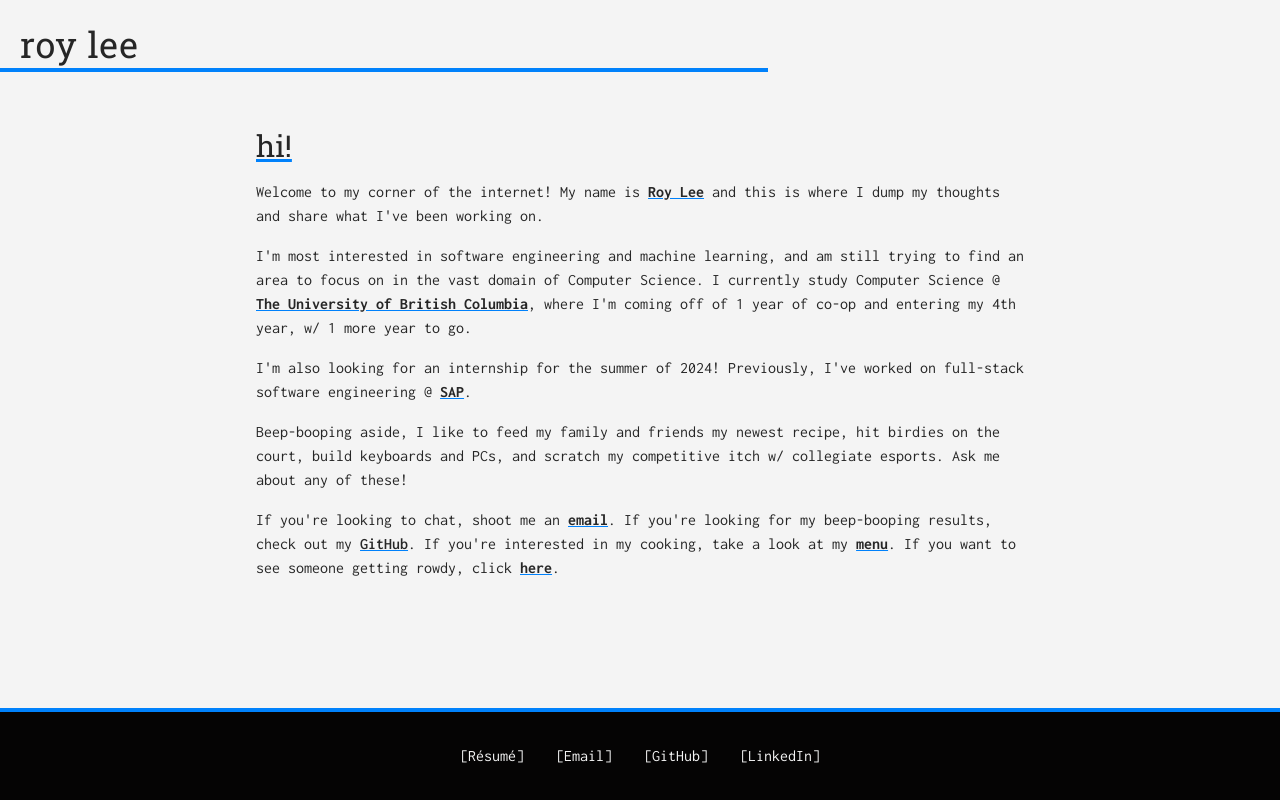
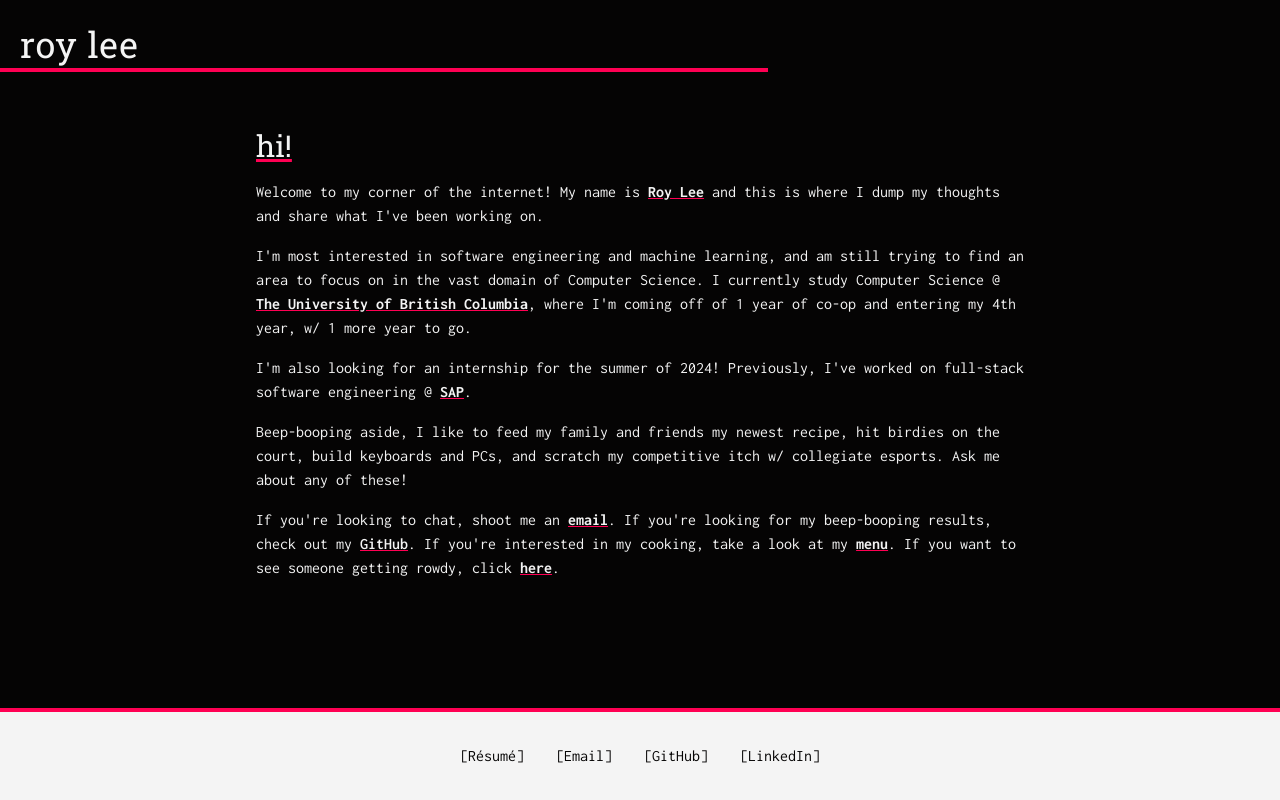
Before and after one commit to royee-lee/portfolio, a Next.js app: page / in a window 1280 px wide. Built offline with nearby package versions, Linux system fonts and the light colour scheme.

Commit message:
update colours (again)

```diff
--- a/app/components/footer.tsx
+++ b/app/components/footer.tsx
@@ -2,7 +2,7 @@ import './../globals.css';
 
 export default function Footer() {
   return (
-    <footer className="fixed left-0 bottom-0 w-full p-8 pb-8 border-t border-t-4 border-accent bg-black2 text-white font-inconsolata text-center">
+    <footer className="fixed left-0 bottom-0 w-full p-8 pb-8 border-t border-t-4 border-accent bg-white text-black2 font-inconsolata text-center">
       <p>
         <a
           className="p-4 hover:underline decoration-accent"
--- a/app/globals.css
+++ b/app/globals.css
@@ -40,7 +40,7 @@
   width: 100%;
   height: 110%;
   display: block;
-  background: theme('colors.white');
+  background: theme('colors.black2');
   text-align: center;
   animation: 1s cubic-bezier(0.73, 0.03, 0.87, 0.7) 1s 1 slideUp;
   animation-fill-mode: forwards;
@@ -53,7 +53,7 @@
   width: 100%;
   height: 110%;
   display: block;
-  background: theme('colors.accent');
+  background: theme('colors.accent2');
   animation: 1s cubic-bezier(0.73, 0.03, 0.87, 0.7) 1.1s 1 slideUp;
   transform: translateY(-100%);
 }
@@ -65,7 +65,7 @@
   width: 100%;
   height: 110%;
   display: block;
-  background: theme('colors.accent2');
+  background: theme('colors.accent');
   animation: 1s cubic-bezier(0.73, 0.03, 0.87, 0.7) 1.2s 1 slideUp;
   transform: translateY(-100%);
 }
--- a/app/layout.tsx
+++ b/app/layout.tsx
@@ -26,7 +26,7 @@ export const metadata: Metadata = {
 export default function RootLayout({ children }: { children: React.ReactNode }) {
   return (
     <html lang="en" className={`${roboto_slab.variable} ${inconsolata.variable}`}>
-      <body className="bg-white text-black">
+      <body className="bg-black2 text-white">
         <main>
           <Splash />
           <Header />
--- a/tailwind.config.ts
+++ b/tailwind.config.ts
@@ -8,9 +8,9 @@ const config: Config = {
   ],
   theme: {
     colors: {
-      accent: '#0081FB',
-      accent2: '#4DA7FC',
-      accent3: '#99CDFD',
+      accent: '#ff0053',
+      accent2: '#990032',
+      accent3: '#ff4d87',
       black: '#262626',
       black2: '#050404',
       white: '#f4f4f4',
```
